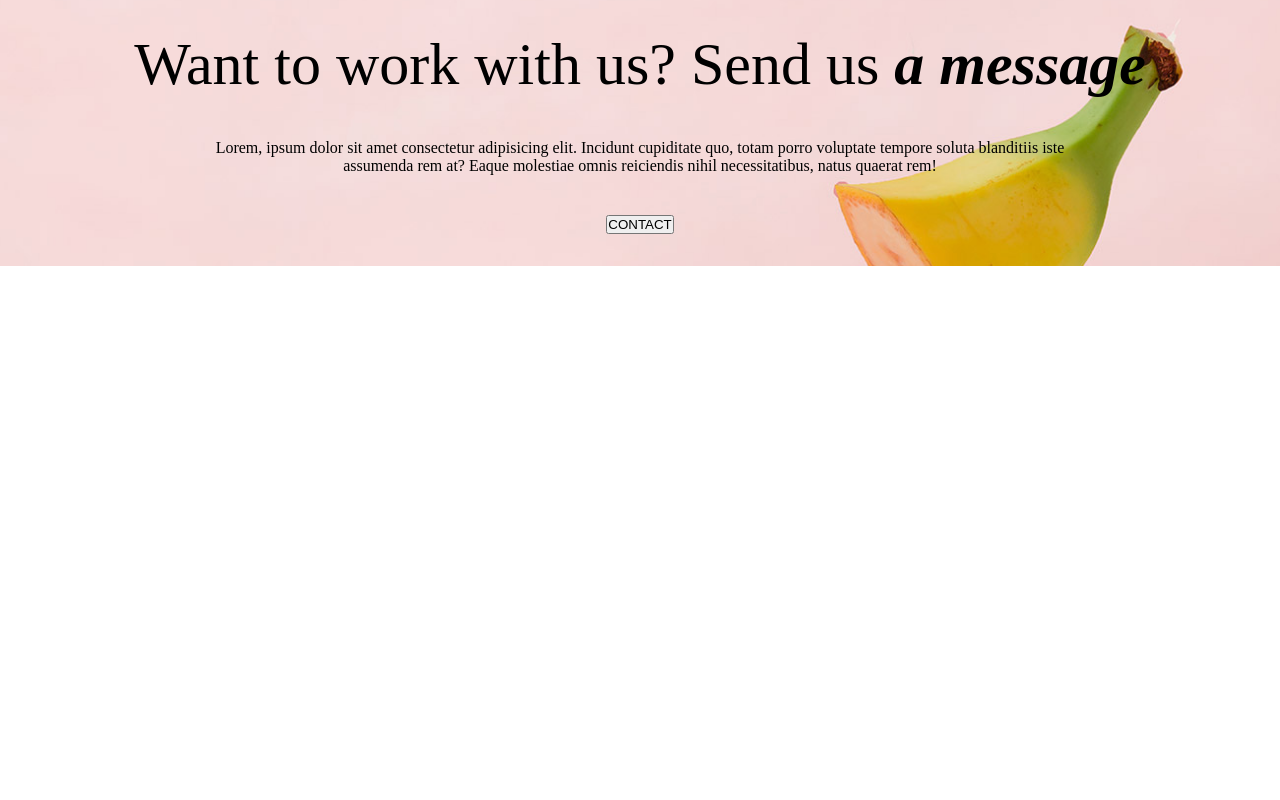
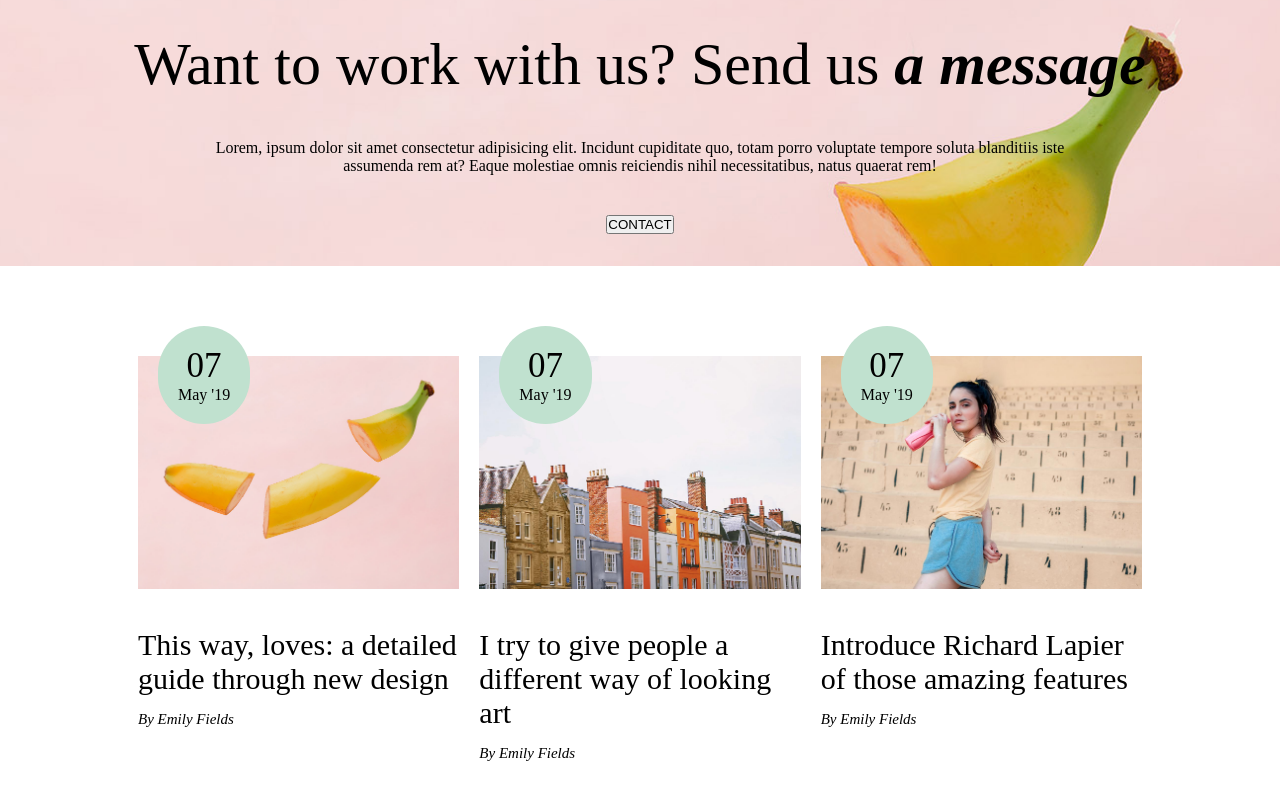
Before and after one commit to Alberto-Biga/proj-html-vuejs, a Vue app: page / in a window 1280 px wide. Shown: the part 2330-3130 px from the top of the page. Before the commit the page ends 2596 px from the top, so only its background shows below. Built offline with nearby package versions, Linux system fonts and the light colour scheme.

Commit message:
struttura ARTICOLI completata

```diff
--- a/src/App.vue
+++ b/src/App.vue
@@ -5,6 +5,7 @@
     <ImmaginiComp/>
     <WorkingProcessComp/>
     <PartnershipComp/>
+    <ArticlesComp/>
   </div>
 </template>
 
@@ -14,6 +15,7 @@
   import ImmaginiComp from './components/ImmaginiComp.vue'
   import WorkingProcessComp from './components/WorkingProcessComp.vue'
   import PartnershipComp from './components/PartnershipComp.vue'
+  import ArticlesComp from './components/ArticlesComp.vue'
 
   export default {
     name: 'App',
@@ -22,7 +24,8 @@
       CaroselloComp,
       ImmaginiComp,
       WorkingProcessComp,
-      PartnershipComp
+      PartnershipComp,
+      ArticlesComp
     }
   }
 </script>
--- /dev/null
+++ b/src/components/ArticlesComp.vue
@@ -0,0 +1,94 @@
+<template>
+    <div class="container">
+        <div class="column">
+            <div class="img">
+                <div class="data">
+                    <div class="giorno">07</div>
+                    <div class="meseAnno">May '19</div>
+                </div>
+                <img src="../assets/img/h-2-blog-img-1.jpg" alt="">
+            </div>
+            <div class="testo">
+                This way, loves: a detailed guide through new design
+            </div>
+            <div class="autore">
+                By Emily Fields
+            </div>
+        </div>
+        <div class="column">
+            <div class="img">
+                <div class="data">
+                    <div class="giorno">07</div>
+                    <div class="meseAnno">May '19</div>
+                </div>
+                <img src="../assets/img/h-2-blog-img-2.jpg" alt="">
+            </div>
+            <div class="testo">
+                I try to give people a different way of looking art
+            </div>
+            <div class="autore">
+                By Emily Fields
+            </div>
+        </div>
+        <div class="column">
+            <div class="img">
+                <div class="data">
+                    <div class="giorno">07</div>
+                    <div class="meseAnno">May '19</div>
+                </div>
+                <img src="../assets/img/h-2-blog-img-3.jpg" alt="">
+            </div>
+            <div class="testo">
+                Introduce Richard Lapier of those amazing features
+            </div>
+            <div class="autore">
+                By Emily Fields
+            </div>
+        </div>
+    </div>
+</template>
+<script>
+    export default {
+    name: 'ArticlesComp',
+  }
+</script>
+<style scoped lang="scss">
+    .container{
+        width: 80%;
+        margin: 80px auto;
+        display: flex;
+
+        .column{
+            width: calc(100% / 3);
+            padding: 10px;
+
+            .data{
+                position: absolute;
+                z-index: 1000;
+                background-color: #c0e1cf;
+                border-radius: 200px;
+                padding: 20px;
+                margin: -30px 0 0 20px;
+                text-align: center;
+                .giorno{
+                    font-size: 35px;
+                }
+            }
+
+            img{
+                max-width: 100%;
+                position: relative;
+            }
+
+            .testo{
+                font-size: 30px;
+                margin: 35px auto 15px auto;
+            }
+
+            .autore{
+                font-size: 15px;
+                font-style: italic;
+            }
+        }
+    }
+</style>
```
